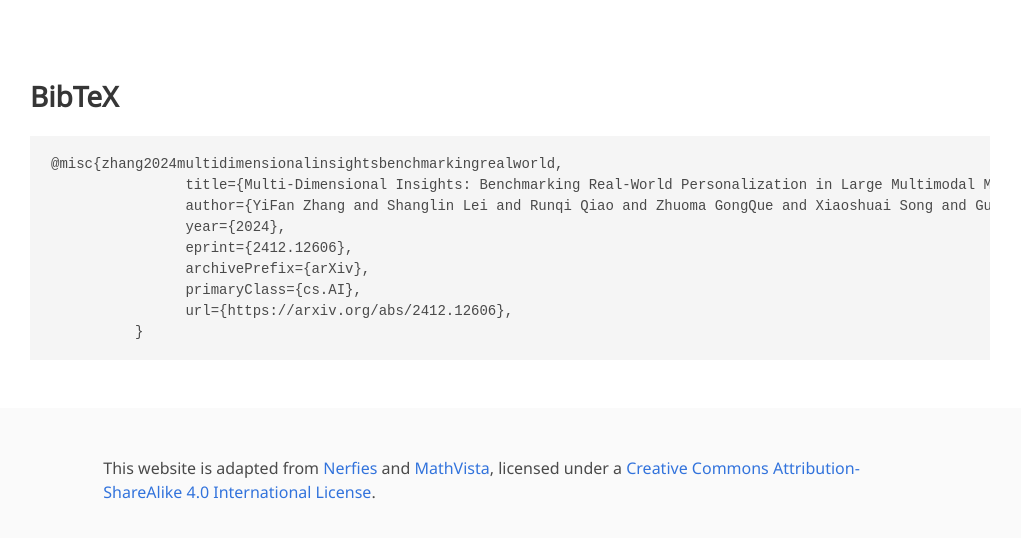
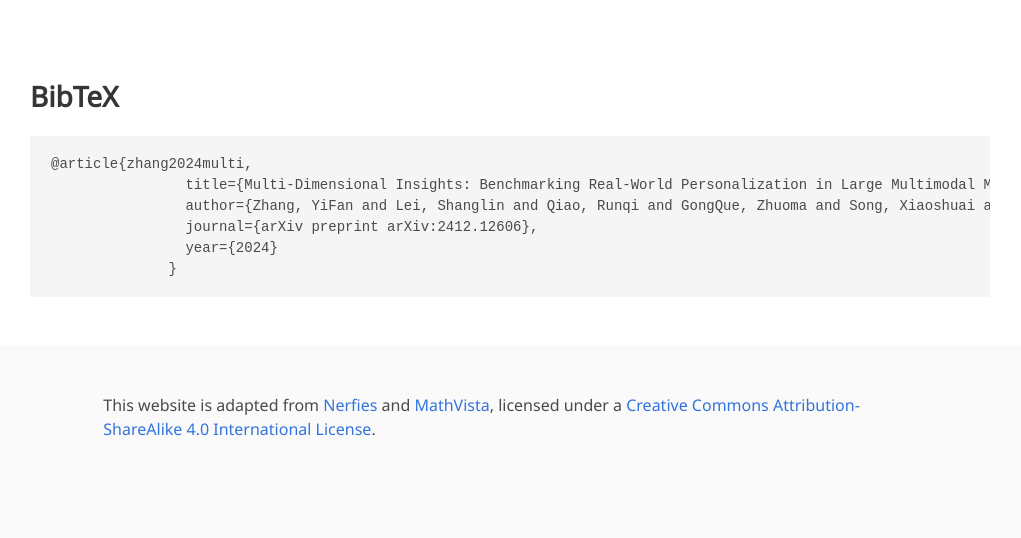
Before and after one commit to MDI-Benchmark/MDI-Benchmark.github.io, a plain HTML site: page index.html in a window 1280 px wide. Shown: the part 8369-8907 px from the top of the page, without its empty margins (130-1151 px from the left). Drawn offline with nearby package versions, Linux system fonts and the light colour scheme; some icons are missing; a web font is replaced by a local one.

Commit message:
update bib

```diff
--- a/index.html
+++ b/index.html
@@ -1084,15 +1084,12 @@
         <section class="section" id="BibTeX">
             <div class="container is-max-desktop content">
               <h2 class="title">BibTeX</h2>
-              <pre><code>@misc{zhang2024multidimensionalinsightsbenchmarkingrealworld,
+              <pre><code>@article{zhang2024multi,
                 title={Multi-Dimensional Insights: Benchmarking Real-World Personalization in Large Multimodal Models},
-                author={YiFan Zhang and Shanglin Lei and Runqi Qiao and Zhuoma GongQue and Xiaoshuai Song and Guanting Dong and Qiuna Tan and Zhe Wei and Peiqing Yang and Ye Tian and Yadong Xue and Xiaofei Wang and Honggang Zhang},
-                year={2024},
-                eprint={2412.12606},
-                archivePrefix={arXiv},
-                primaryClass={cs.AI},
-                url={https://arxiv.org/abs/2412.12606},
-          }</code></pre>
+                author={Zhang, YiFan and Lei, Shanglin and Qiao, Runqi and GongQue, Zhuoma and Song, Xiaoshuai and Dong, Guanting and Tan, Qiuna and Wei, Zhe and Yang, Peiqing and Tian, Ye and others},
+                journal={arXiv preprint arXiv:2412.12606},
+                year={2024}
+              }</code></pre>
             </div>
         </section>
 
```
